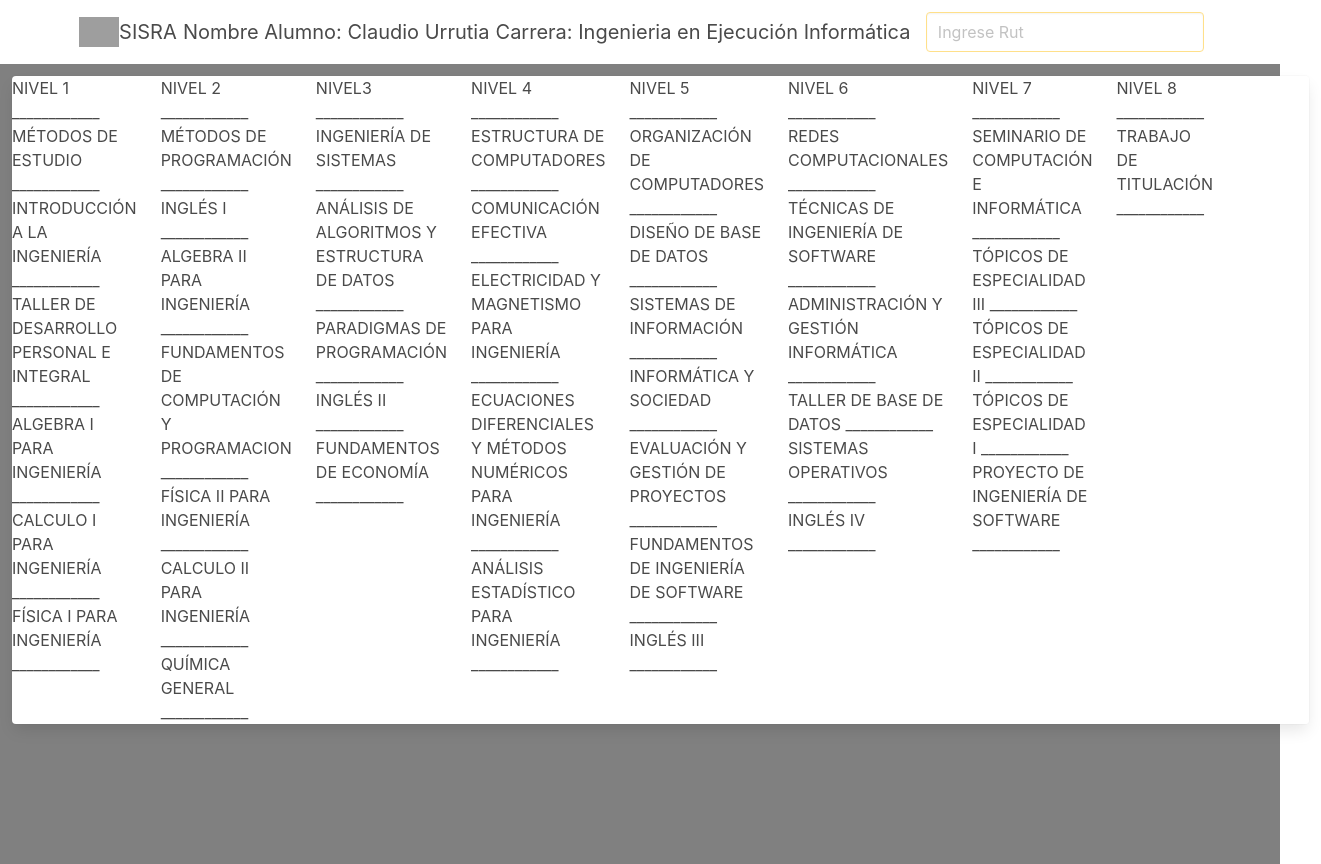
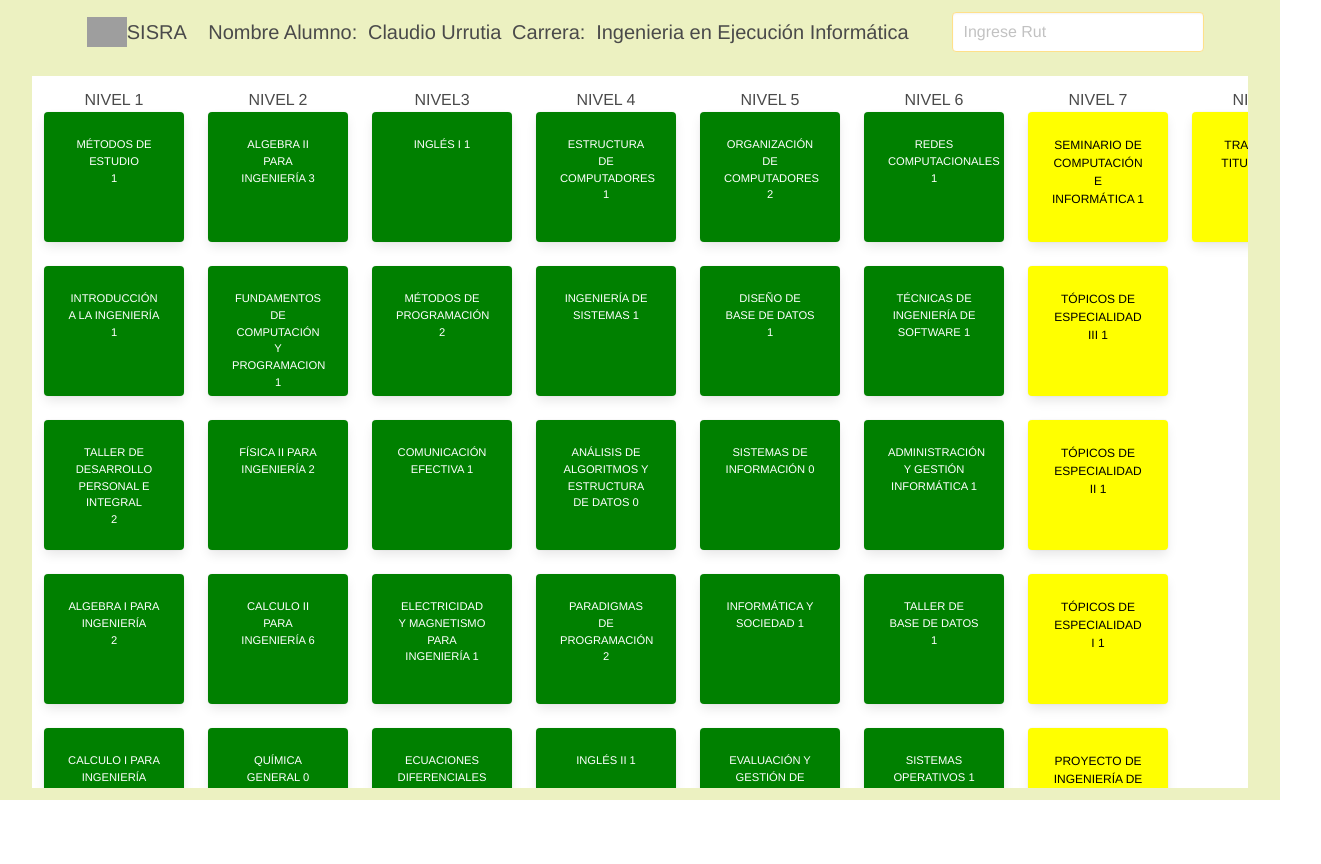
Before and after one commit to Kakoo8/SisraFrontF, a Vue app in the folder sisra/: page / in a window 1280 px wide. Shown: the whole page, 1321 px wide, since content can reach past the window. After the commit the page ends 800 px from the top, so only its background shows below. Built offline with nearby package versions, Linux system fonts and the light colour scheme; grey boxes are pictures that could not be loaded.

Commit message:
Arreglos

```diff
--- a/sisra/src/App.vue
+++ b/sisra/src/App.vue
@@ -12,10 +12,10 @@
                   SISRA
                 </p>
                 <p class="level-item has-text-centered">
-                  Nombre Alumno: Claudio Urrutia
+                  Nombre Alumno: <p v-show="valido">Claudio Urrutia<p>
                 </p>
                 <p class="level-item has-text-centered">
-                  Carrera: Ingenieria en Ejecución Informática
+                  Carrera: <p v-show="valido">Ingenieria en Ejecución Informática<p>
                 </p>
                 <p class="level-item has-text-centered">
 
@@ -24,7 +24,7 @@
 
                 </p>
                 <p class="level-item has-text-centered">
-                <input class="input is-warning" type="text" placeholder="Ingrese Rut">
+                <input class="input is-warning" type="text" v-on:keyup.enter="actualizar" placeholder="Ingrese Rut">
 
                 </p>
               </nav>
@@ -38,19 +38,19 @@
 
 
 
-    <div class="container2">
+    <div class="container is-fluid" id="container2">
 
-        <div class="column " id="malla">
-          <Malla v-bind="mallaAlumno"></Malla>
+        <div class="column " id="malla" v-show="valido">
+          <Malla ></Malla>
 
         </div>
         <!--<div class="column">
           <Codigo/>
           <br>
           <Info/>
-        </div>
-        -->
-        </div>
+        </div> is-four-fifths-->
+
+    </div>
 
 
 
@@ -65,32 +65,44 @@
 
   background-color: gray;
   padding: 1rem 1.1rem;
-  max-height: 200px;
+
 }
 
-.container2{
+#container2{
   display: flex;
+  width: -webkit-fill-available;
 
-  width:100%;
-  max-height:100%;
-  min-height:100%;
-  background-color: gray;
+  min-height: 100%;
+  max-height: 100%;
+  background-color: transparent;
 }
-#app {
+  #app {
+    font-family: 'Avenir', Helvetica, Arial, sans-serif;
+    -webkit-font-smoothing: antialiased;
+    -moz-osx-font-smoothing: grayscale;
+    text-align: center;
+    background-color: #ecf1c1;
+    height: 100%;
 
-  height: 100%;
-  max-width: 100%;
+    background-position: center;
+
+}
+  html, body, #app {
+    margin: 0;
+
+    max-height:100%;
+    min-height:100%;
+    max-width: 100%;
+    display:flex;
+    flex-flow:column;
+  }
+ #malla{
+   overflow:auto;
 
 
+ }
 
 
-}
-  html, body {
-    margin: 0;
-    height: 100%;
-    max-height:100%;
-  min-height:100%;
-  }
 
 </style>
 <script>
@@ -106,9 +118,20 @@
     Malla,
     Codigo
   },
+
   props:['mallaAlumno'],
-  data: () => ({
-    //
-  }),
+  data () {
+    return{
+      valido:true
+    }
+  },
+  methods: {
+        actualizar: function() {
+          setTimeout(()=>{this.valido = true;},3000)
+
+        }
+      },
+
 };
+
 </script>
--- a/sisra/src/components/Malla.vue
+++ b/sisra/src/components/Malla.vue
@@ -1,130 +1,160 @@
 <template>
-<div class="card">
-  <div class="columns is-desktop">
+
+  <div class="columns ">
 
               <div class="column">
                 NIVEL 1
-                ____________
-                <div  v-for ="asignatura in nivel1" v-bind:key="asignatura">
 
-                  {{asignatura.asi_nom}}
-                  ____________
+                <div  v-for ="asignatura in nivel1" >
+                  <div class="card" id="asignatura">
+                    <div class="card-content">
+                      <h6>{{asignatura.asi_nom}} <br> {{asignatura.asi_peso}}</h6>
+                    </div>
+                  </div>
                   <br>
                  </div>
 
               </div>
               <div class="column">
                 NIVEL 2
-                ____________
-                <div  v-for ="asignatura in nivel2" v-bind:key="asignatura">
-                 {{asignatura.asi_nom}}
-                 ____________
+
+                <div  v-for ="asignatura in nivel2" >
+                  <div class="card" id="asignatura">
+                    <div class="card-content">
+                      <h6>{{asignatura.asi_nom}} {{asignatura.asi_peso}}</h6>
+                    </div>
+                  </div>
+                  <br>
                 </div>
 
               </div>
               <div class="column">
                 NIVEL3
-                ____________
-                <div  v-for ="asignatura in nivel3" v-bind:key="asignatura">
-                  {{asignatura.asi_nom}}
-                  ____________
+
+                <div  v-for ="asignatura in nivel3" >
+                  <div class="card" id="asignatura">
+                    <div class="card-content">
+                      <h6>{{asignatura.asi_nom}} {{asignatura.asi_peso}}</h6>
+                    </div>
+                  </div>
                   <br>
                 </div>
 
               </div>
               <div class="column">
               NIVEL 4
-              ____________
-                <div  v-for ="asignatura in nivel4" v-bind:key="asignatura">
-                  {{asignatura.asi_nom}}
-                  ____________
+
+                <div  v-for ="asignatura in nivel4" >
+                  <div class="card" id="asignatura">
+                    <div class="card-content">
+                      <h6>{{asignatura.asi_nom}} {{asignatura.asi_peso}}</h6>
+                    </div>
+                  </div>
                   <br>
                 </div>
 
               </div>
               <div class="column">
               NIVEL 5
-              ____________
-                <div  v-for ="asignatura in nivel5" v-bind:key="asignatura">
-                  {{asignatura.asi_nom}}
-                  ____________
+
+                <div  v-for ="asignatura in nivel5" >
+                  <div class="card" id="asignatura">
+                    <div class="card-content">
+                      <h6>{{asignatura.asi_nom}} {{asignatura.asi_peso}}</h6>
+                    </div>
+                  </div>
                   <br>
                  </div>
 
               </div>
               <div class="column">
-              NIVEL 6<br>
+              NIVEL 6
 
-              ____________
-                <div  v-for ="asignatura in nivel6" v-bind:key="asignatura">
-                  {{asignatura.asi_nom}}
-                  ____________
+                <div  v-for ="asignatura in nivel6" >
+                  <div class="card" id="asignatura">
+                    <div class="card-content">
+                      <h6>{{asignatura.asi_nom}} {{asignatura.asi_peso}}</h6>
+                    </div>
+                  </div>
                   <br>
                 </div>
 
               </div>
               <div class="column">
               NIVEL 7
-              ____________
-                <div  v-for ="asignatura in nivel7" v-bind:key="asignatura">
-                  {{asignatura.asi_nom}}
-                  ____________
-                  <br>
+
+                <div  v-for ="asignatura in nivel7" >
+                  <div class="card" id="asignatura2">
+                    <div class="card-content">
+                      <h6>{{asignatura.asi_nom}} {{asignatura.asi_peso}}</h6>
+                    </div>
+                  </div>
+                <br>
                 </div>
-
               </div>
               <div class="column">
               NIVEL 8
-              ____________
-                <div  v-for ="asignatura in nivel8" v-bind:key="asignatura">
-                  {{asignatura.asi_nom}}
-                  ____________
-                  <br>
+                <div  v-for ="asignatura in nivel8" >
+                  <div class="card" id="asignatura2">
+                    <div class="card-content">
+                      <h6>{{asignatura.asi_nom}} {{asignatura.asi_peso}}</h6>
+                    </div>
+                  </div>
+                <br>
                 </div>
-
               </div>
               <div class="column">
-                <div  v-for ="asignatura in nivel9" v-bind:key="asignatura">
-                  {{asignatura.asi_nom}}
-                  ____________
-                  <br>
+                <div  v-for ="asignatura in nivel9" >
+                  <div class="card" id="asignatura">
+                    <div class="card-content">
+                      <h6>{{asignatura.asi_nom}} {{asignatura.asi_peso}}</h6>
+                    </div>
+                  </div>
                  </div>
-
+                 <br>
               </div>
               <div class="column">
-                <div  v-for ="asignatura in nivel10" v-bind:key="asignatura">
-                  {{asignatura.asi_nom}}
-                  ____________
-                  <br>
+                <div  v-for ="asignatura in nivel10" >
+                  <div class="card" id="asignatura">
+                    <div class="card-content">
+                      <h6>{{asignatura.asi_nom}} {{asignatura.asi_peso}}</h6>
+                    </div>
+                  </div>
                 </div>
-
+                <br>
               </div>
               <div class="column">
-                <div  v-for ="asignatura in nivel11" v-bind:key="asignatura">
-                  {{asignatura.asi_nom}}
-                  ____________
-                  <br>
+                <div  v-for ="asignatura in nivel11" >
+                  <div class="card" id="asignatura">
+                    <div class="card-content">
+                      <h6>{{asignatura.asi_nom}} {{asignatura.asi_peso}}</h6>
+                    </div>
+                  </div>
                 </div>
-
+                <br>
               </div>
               <div class="column">
-                <div  v-for ="asignatura in nivel12" v-bind:key="asignatura">
-                  {{asignatura.asi_nom}}
-                  ____________
-                  <br>
+                <div  v-for ="asignatura in nivel12" >
+                  <div class="card" id="asignatura">
+                    <div class="card-content">
+                      <h6>{{asignatura.asi_nom}} {{asignatura.asi_peso}}</h6>
+                    </div>
+                  </div>
                 </div>
-
+                <br>
               </div>
 
 
   </div>
-</div>
+
 </template>
 
 <style >
-.card{
-  overflow:scroll;
+#padre{
+  overflow:none;
   max-height: 100%;
+  max-width: 100%;
+
 
 }
 .table{
@@ -133,20 +163,38 @@
       border-collapse: inherit;
 
 }
-.card::-webkit-scrollbar {
-    display: none;
-}
-table, th, td {
-  border: 1px solid black;
-
-}
 
 
+.columns{
+  background-color:gray;
+  overflow:hide;
+}
+#asignatura{
+  min-height:130px;
+  max-height:130px;
+  max-width:140px;
+  min-width:140px;
+
+  background-color:green;
+  color:white;
+  font-size:0.70em;
+  overflow:hidden;
+}
+#asignatura2{
+  min-height:130px;
+  max-height:130px;
+  max-width:140px;
+  min-width:140px;
+  background-color:yellow;
+  color:black;
+  font-size:12px;
+}
 .column{
   display: flex;
   flex-direction: column;
   align-items:center;
-  max-height: 100%;
+
+  background-color:white;
 }
 </style>
 
@@ -174,7 +222,8 @@
        "asi_vig":"S",
        "asi_cod_inge":"10126",
        "asi_titulo":"N",
-       "asi_sct":0
+       "asi_sct":0,
+       "asi_peso":1
       },
       {"asi_cod":10125,
        "asi_nom":"INTRODUCCIÓN A LA INGENIERÍA",
@@ -187,7 +236,8 @@
        "asi_vig":"S",
        "asi_cod_inge":"10125",
        "asi_titulo":"N",
-       "asi_sct":0
+       "asi_sct":0,
+       "asi_peso":1
       },
       {"asi_cod":10104,
        "asi_nom":"TALLER DE DESARROLLO PERSONAL E INTEGRAL",
@@ -200,7 +250,8 @@
        "asi_vig":"S",
        "asi_cod_inge":"10104",
        "asi_titulo":"N",
-       "asi_sct":0
+       "asi_sct":0,
+       "asi_peso":2
       },
       {"asi_cod":10102,
        "asi_nom":"ALGEBRA I PARA INGENIERÍA",
@@ -213,7 +264,8 @@
        "asi_vig":"S",
        "asi_cod_inge":"10102",
        "asi_titulo":"N",
-       "asi_sct":0
+       "asi_sct":0,
+       "asi_peso":2
       },
       {"asi_cod":10101,
        "asi_nom":"CALCULO I PARA INGENIERÍA",
@@ -226,7 +278,8 @@
        "asi_vig":"S",
        "asi_cod_inge":"10101",
        "asi_titulo":"N",
-       "asi_sct":0
+       "asi_sct":0,
+       "asi_peso":2
       },
 
       {"asi_cod":10103,
@@ -240,34 +293,11 @@
        "asi_vig":"S",
        "asi_cod_inge":"10108",
        "asi_titulo":"N",
-       "asi_sct":0
+       "asi_sct":0,
+       "asi_peso":1
       }],
-nivel2:[ {"asi_cod":13201,
-       "asi_nom":"MÉTODOS DE PROGRAMACIÓN",
-       "asi_teo":4,
-       "asi_ejer":2,
-       "asi_lab":0,
-       "asi_tipo":"P",
-       "asi_creg":1,
-       "asi_elect":"N",
-       "asi_vig":"S",
-       "asi_cod_inge":"13201",
-       "asi_titulo":"N",
-       "asi_sct":0
-      },
-      {"asi_cod":10130,
-       "asi_nom":"INGLÉS I",
-       "asi_teo":4,
-       "asi_ejer":2,
-       "asi_lab":0,
-       "asi_tipo":"P",
-       "asi_creg":1,
-       "asi_elect":"N",
-       "asi_vig":"S",
-       "asi_cod_inge":"10130",
-       "asi_titulo":"N",
-       "asi_sct":0
-      },
+nivel2:[
+
       {"asi_cod":10108,
        "asi_nom":"ALGEBRA II PARA INGENIERÍA",
        "asi_teo":4,
@@ -279,7 +309,8 @@
        "asi_vig":"S",
        "asi_cod_inge":"10108",
        "asi_titulo":"N",
-       "asi_sct":0
+       "asi_sct":0,
+       "asi_peso":3
       },
             {"asi_cod":10110,
        "asi_nom":"FUNDAMENTOS DE COMPUTACIÓN Y PROGRAMACION",
@@ -292,7 +323,8 @@
        "asi_vig":"S",
        "asi_cod_inge":"10110",
        "asi_titulo":"N",
-       "asi_sct":0
+       "asi_sct":0,
+       "asi_peso":1
       },
       {"asi_cod":10109,
        "asi_nom":"FÍSICA II PARA INGENIERÍA",
@@ -305,7 +337,8 @@
        "asi_vig":"S",
        "asi_cod_inge":"10109",
        "asi_titulo":"N",
-       "asi_sct":0
+       "asi_sct":0,
+       "asi_peso":2
       },
       {"asi_cod":10107,
        "asi_nom":"CALCULO II PARA INGENIERÍA",
@@ -318,7 +351,8 @@
        "asi_vig":"S",
        "asi_cod_inge":"10107",
        "asi_titulo":"N",
-       "asi_sct":0
+       "asi_sct":0,
+       "asi_peso":6
       },
       {"asi_cod":10111,
        "asi_nom":"QUÍMICA GENERAL",
@@ -331,10 +365,111 @@
        "asi_vig":"S",
        "asi_cod_inge":"10111",
        "asi_titulo":"N",
-       "asi_sct":0
+       "asi_sct":0,
+       "asi_peso":0
       },
      ],
-nivel3:[ {"asi_cod":13252,
+nivel3:[      {"asi_cod":10130,
+       "asi_nom":"INGLÉS I",
+       "asi_teo":4,
+       "asi_ejer":2,
+       "asi_lab":0,
+       "asi_tipo":"P",
+       "asi_creg":1,
+       "asi_elect":"N",
+       "asi_vig":"S",
+       "asi_cod_inge":"10130",
+       "asi_titulo":"N",
+       "asi_sct":0,
+       "asi_peso":1
+      },
+      {"asi_cod":13201,
+       "asi_nom":"MÉTODOS DE PROGRAMACIÓN",
+       "asi_teo":4,
+       "asi_ejer":2,
+       "asi_lab":0,
+       "asi_tipo":"P",
+       "asi_creg":1,
+       "asi_elect":"N",
+       "asi_vig":"S",
+       "asi_cod_inge":"13201",
+       "asi_titulo":"N",
+       "asi_sct":0,
+       "asi_peso":2
+      },
+      {"asi_cod":10128,
+       "asi_nom":"COMUNICACIÓN EFECTIVA",
+       "asi_teo":4,
+       "asi_ejer":2,
+       "asi_lab":0,
+       "asi_tipo":"P",
+       "asi_creg":1,
+       "asi_elect":"N",
+       "asi_vig":"S",
+       "asi_cod_inge":"10128",
+       "asi_titulo":"N",
+       "asi_sct":0,
+       "asi_peso":1
+      },
+      {"asi_cod":10127,
+       "asi_nom":"ELECTRICIDAD Y MAGNETISMO PARA INGENIERÍA",
+       "asi_teo":4,
+       "asi_ejer":2,
+       "asi_lab":0,
+       "asi_tipo":"P",
+       "asi_creg":1,
+       "asi_elect":"N",
+       "asi_vig":"S",
+       "asi_cod_inge":"10127",
+       "asi_titulo":"N",
+       "asi_sct":0,
+       "asi_peso":1
+      },
+      {"asi_cod":10123,
+       "asi_nom":"ECUACIONES DIFERENCIALES Y MÉTODOS NUMÉRICOS PARA INGENIERÍA",
+       "asi_teo":4,
+       "asi_ejer":2,
+       "asi_lab":0,
+       "asi_tipo":"P",
+       "asi_creg":1,
+       "asi_elect":"N",
+       "asi_vig":"S",
+       "asi_cod_inge":"10123",
+       "asi_titulo":"N",
+       "asi_sct":0,
+       "asi_peso":1
+      },
+      {"asi_cod":10115,
+       "asi_nom":"ANÁLISIS ESTADÍSTICO PARA INGENIERÍA",
+       "asi_teo":4,
+       "asi_ejer":2,
+       "asi_lab":0,
+       "asi_tipo":"P",
+       "asi_creg":1,
+       "asi_elect":"N",
+       "asi_vig":"S",
+       "asi_cod_inge":"10115",
+       "asi_titulo":"N",
+       "asi_sct":0,
+       "asi_peso":1
+      }
+ ],
+
+nivel4:[{"asi_cod":13273,
+       "asi_nom":"ESTRUCTURA DE COMPUTADORES",
+       "asi_teo":4,
+       "asi_ejer":0,
+       "asi_lab":2,
+       "asi_tipo":"P",
+       "asi_creg":1,
+       "asi_elect":"N",
+       "asi_vig":"S",
+       "asi_cod_inge":"13273",
+       "asi_titulo":"N",
+       "asi_sct":0,
+       "asi_peso":1
+      },
+           {"asi_cod":13252,
        "asi_nom":"INGENIERÍA DE SISTEMAS",
        "asi_teo":4,
        "asi_ejer":2,
@@ -345,7 +480,8 @@
        "asi_vig":"S",
        "asi_cod_inge":"13252",
        "asi_titulo":"N",
-       "asi_sct":0
+       "asi_sct":0,
+       "asi_peso":1
       },
       {"asi_cod":13205,
        "asi_nom":"ANÁLISIS DE ALGORITMOS Y ESTRUCTURA DE DATOS",
@@ -358,7 +494,8 @@
        "asi_vig":"S",
        "asi_cod_inge":"13205",
        "asi_titulo":"N",
-       "asi_sct":0
+       "asi_sct":0,
+       "asi_peso":0
       },
       {"asi_cod":13204,
        "asi_nom":"PARADIGMAS DE PROGRAMACIÓN",
@@ -371,7 +508,8 @@
        "asi_vig":"S",
        "asi_cod_inge":"13204",
        "asi_titulo":"N",
-       "asi_sct":0
+       "asi_sct":0,
+       "asi_peso":2
       },
       {"asi_cod":10131,
        "asi_nom":"INGLÉS II",
@@ -384,7 +522,8 @@
        "asi_vig":"S",
        "asi_cod_inge":"10131",
        "asi_titulo":"N",
-       "asi_sct":0
+       "asi_sct":0,
+       "asi_peso":1
       },
       {"asi_cod":10116,
        "asi_nom":"FUNDAMENTOS DE ECONOMÍA",
@@ -397,72 +536,8 @@
        "asi_vig":"S",
        "asi_cod_inge":"10116",
        "asi_titulo":"N",
-       "asi_sct":0
-      }],
-
-nivel4:[{"asi_cod":13273,
-       "asi_nom":"ESTRUCTURA DE COMPUTADORES",
-       "asi_teo":4,
-       "asi_ejer":0,
-       "asi_lab":2,
-       "asi_tipo":"P",
-       "asi_creg":1,
-       "asi_elect":"N",
-       "asi_vig":"S",
-       "asi_cod_inge":"13273",
-       "asi_titulo":"N",
-       "asi_sct":0
-      }, {"asi_cod":10128,
-       "asi_nom":"COMUNICACIÓN EFECTIVA",
-       "asi_teo":4,
-       "asi_ejer":2,
-       "asi_lab":0,
-       "asi_tipo":"P",
-       "asi_creg":1,
-       "asi_elect":"N",
-       "asi_vig":"S",
-       "asi_cod_inge":"10128",
-       "asi_titulo":"N",
-       "asi_sct":0
-      },
-      {"asi_cod":10127,
-       "asi_nom":"ELECTRICIDAD Y MAGNETISMO PARA INGENIERÍA",
-       "asi_teo":4,
-       "asi_ejer":2,
-       "asi_lab":0,
-       "asi_tipo":"P",
-       "asi_creg":1,
-       "asi_elect":"N",
-       "asi_vig":"S",
-       "asi_cod_inge":"10127",
-       "asi_titulo":"N",
-       "asi_sct":0
-      },
-      {"asi_cod":10123,
-       "asi_nom":"ECUACIONES DIFERENCIALES Y MÉTODOS NUMÉRICOS PARA INGENIERÍA",
-       "asi_teo":4,
-       "asi_ejer":2,
-       "asi_lab":0,
-       "asi_tipo":"P",
-       "asi_creg":1,
-       "asi_elect":"N",
-       "asi_vig":"S",
-       "asi_cod_inge":"10123",
-       "asi_titulo":"N",
-       "asi_sct":0
-      },
-      {"asi_cod":10115,
-       "asi_nom":"ANÁLISIS ESTADÍSTICO PARA INGENIERÍA",
-       "asi_teo":4,
-       "asi_ejer":2,
-       "asi_lab":0,
-       "asi_tipo":"P",
-       "asi_creg":1,
-       "asi_elect":"N",
-       "asi_vig":"S",
-       "asi_cod_inge":"10115",
-       "asi_titulo":"N",
-       "asi_sct":0
+       "asi_sct":0,
+       "asi_peso":1
       }],
 nivel5:[{"asi_cod":13275,
        "asi_nom":"ORGANIZACIÓN DE COMPUTADORES",
@@ -475,7 +550,8 @@
        "asi_vig":"S",
        "asi_cod_inge":"13275",
        "asi_titulo":"N",
-       "asi_sct":0
+       "asi_sct":0,
+       "asi_peso":2
       },
       {"asi_cod":13274,
        "asi_nom":"DISEÑO DE BASE DE DATOS",
@@ -488,7 +564,8 @@
        "asi_vig":"S",
        "asi_cod_inge":"13274",
        "asi_titulo":"N",
-       "asi_sct":0
+       "asi_sct":0,
+       "asi_peso":1
       },
       {"asi_cod":13261,
        "asi_nom":"SISTEMAS DE INFORMACIÓN",
@@ -501,7 +578,8 @@
        "asi_vig":"S",
        "asi_cod_inge":"13261",
        "asi_titulo":"N",
-       "asi_sct":0
+       "asi_sct":0,
+       "asi_peso":0
       },
       {"asi_cod":10128,
        "asi_nom":"INFORMÁTICA Y SOCIEDAD",
@@ -514,7 +592,8 @@
        "asi_vig":"S",
        "asi_cod_inge":"10128",
        "asi_titulo":"N",
-       "asi_sct":0
+       "asi_sct":0,
+       "asi_peso":1
       },
       {"asi_cod":10128,
        "asi_nom":"EVALUACIÓN Y GESTIÓN DE PROYECTOS",
@@ -527,7 +606,8 @@
        "asi_vig":"S",
        "asi_cod_inge":"10128",
        "asi_titulo":"N",
-       "asi_sct":0
+       "asi_sct":0,
+       "asi_peso":1
       },
       {"asi_cod":13209,
        "asi_nom":"FUNDAMENTOS DE INGENIERÍA DE SOFTWARE",
@@ -540,7 +620,8 @@
        "asi_vig":"S",
        "asi_cod_inge":"13209",
        "asi_titulo":"N",
-       "asi_sct":0
+       "asi_sct":0,
+       "asi_peso":1
       },
       {"asi_cod":10132,
        "asi_nom":"INGLÉS III",
@@ -553,7 +634,8 @@
        "asi_vig":"S",
        "asi_cod_inge":"10132",
        "asi_titulo":"N",
-       "asi_sct":0
+       "asi_sct":0,
+       "asi_peso":1
       }],
 nivel6:[ {"asi_cod":13266,
        "asi_nom":"REDES COMPUTACIONALES",
@@ -566,7 +648,8 @@
        "asi_vig":"S",
        "asi_cod_inge":"13266",
        "asi_titulo":"N",
-       "asi_sct":0
+       "asi_sct":0,
+       "asi_peso":1
       },
       {"asi_cod":13265,
        "asi_nom":"TÉCNICAS DE INGENIERÍA DE SOFTWARE",
@@ -579,7 +662,8 @@
        "asi_vig":"S",
        "asi_cod_inge":"13265",
        "asi_titulo":"N",
-       "asi_sct":0
+       "asi_sct":0,
+       "asi_peso":1
       },
       {"asi_cod":13262,
        "asi_nom":"ADMINISTRACIÓN Y GESTIÓN INFORMÁTICA",
@@ -592,7 +676,8 @@
        "asi_vig":"S",
        "asi_cod_inge":"13262",
        "asi_titulo":"N",
-       "asi_sct":0
+       "asi_sct":0,
+       "asi_peso":1
       },
       {"asi_cod":13215,
        "asi_nom":"TALLER DE BASE DE DATOS",
@@ -605,7 +690,8 @@
        "asi_vig":"S",
        "asi_cod_inge":"13215",
        "asi_titulo":"N",
-       "asi_sct":0
+       "asi_sct":0,
+       "asi_peso":1
       },
       {"asi_cod":13212,
        "asi_nom":"SISTEMAS OPERATIVOS",
@@ -618,7 +704,8 @@
        "asi_vig":"S",
        "asi_cod_inge":"13212",
        "asi_titulo":"N",
-       "asi_sct":0
+       "asi_sct":0,
+       "asi_peso":1
       },
       {"asi_cod":10133,
        "asi_nom":"INGLÉS IV",
@@ -631,7 +718,8 @@
        "asi_vig":"S",
        "asi_cod_inge":"10133",
        "asi_titulo":"N",
-       "asi_sct":0
+       "asi_sct":0,
+       "asi_peso":1
       }],
 nivel7:[{"asi_cod":13276,
        "asi_nom":"SEMINARIO DE COMPUTACIÓN E INFORMÁTICA",
@@ -644,7 +732,8 @@
        "asi_vig":"S",
        "asi_cod_inge":"13276",
        "asi_titulo":"N",
-       "asi_sct":0
+       "asi_sct":0,
+       "asi_peso":1
       }, {"asi_cod":13270,
        "asi_nom":"TÓPICOS DE ESPECIALIDAD III",
        "asi_teo":4,
@@ -656,7 +745,8 @@
        "asi_vig":"S",
        "asi_cod_inge":"13270",
        "asi_titulo":"N",
-       "asi_sct":0
+       "asi_sct":0,
+       "asi_peso":1
       },
       {"asi_cod":13269,
        "asi_nom":"TÓPICOS DE ESPECIALIDAD II",
@@ -669,7 +759,8 @@
        "asi_vig":"S",
        "asi_cod_inge":"13269",
        "asi_titulo":"N",
-       "asi_sct":0
+       "asi_sct":0,
+       "asi_peso":1
       },
       {"asi_cod":13268,
        "asi_nom":"TÓPICOS DE ESPECIALIDAD I",
@@ -682,7 +773,8 @@
        "asi_vig":"S",
        "asi_cod_inge":"13268",
        "asi_titulo":"N",
-       "asi_sct":0
+       "asi_sct":0,
+       "asi_peso":1
       },
       {"asi_cod":13267,
        "asi_nom":"PROYECTO DE INGENIERÍA DE SOFTWARE",
@@ -695,7 +787,8 @@
        "asi_vig":"S",
        "asi_cod_inge":"13267",
        "asi_titulo":"N",
-       "asi_sct":0
+       "asi_sct":0,
+       "asi_peso":1
       }],
 nivel8:[ {"asi_cod":13277,
        "asi_nom":"TRABAJO DE TITULACIÓN",
@@ -708,7 +801,8 @@
        "asi_vig":"S",
        "asi_cod_inge":"13277",
        "asi_titulo":"N",
-       "asi_sct":0
+       "asi_sct":0,
+       "asi_peso":6,
       }],
 nivel9:[],
 nivel10:[],
```
Also changed, not shown: sisra/src/components/Asignatura.vue (+14 -1 lines).
